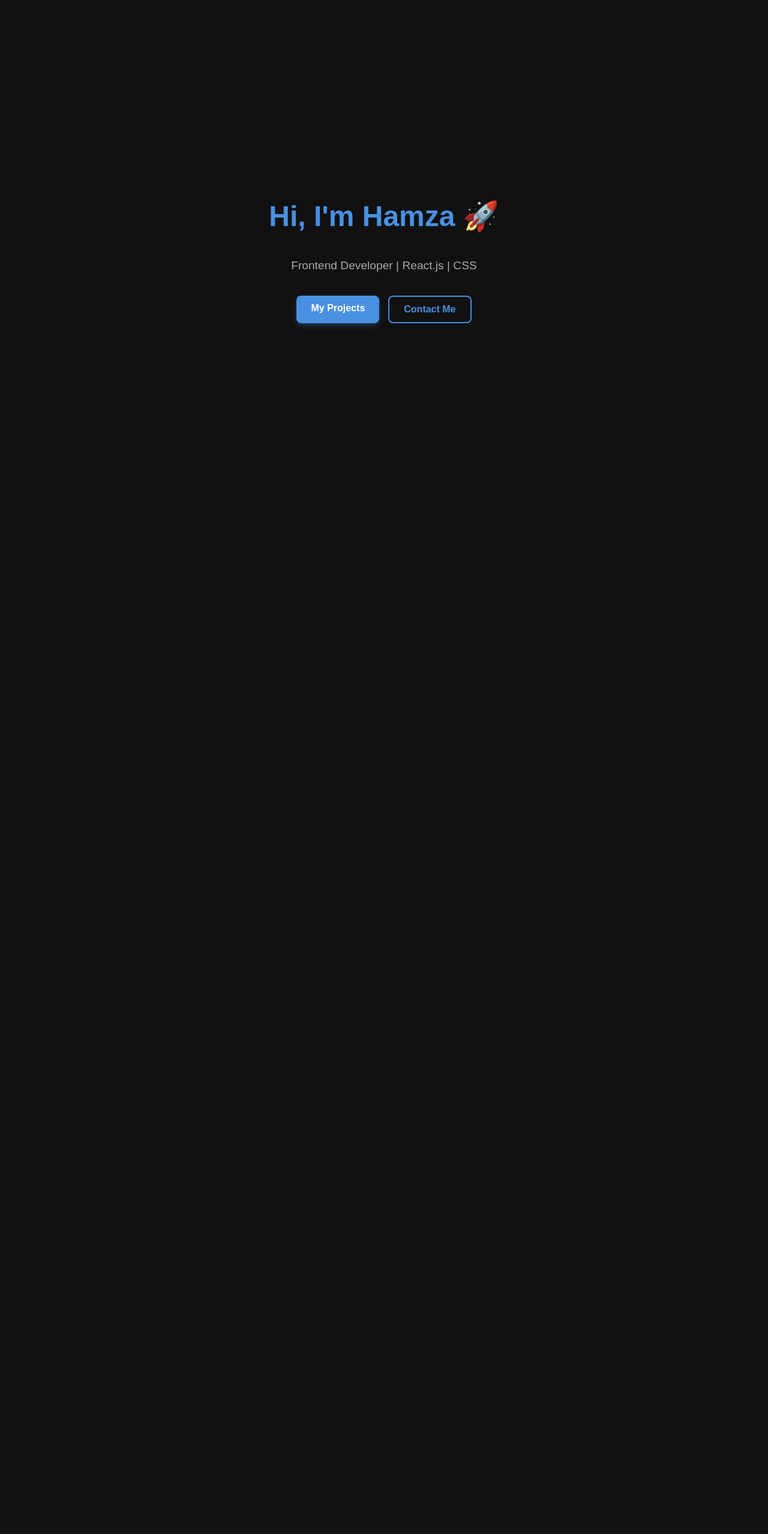
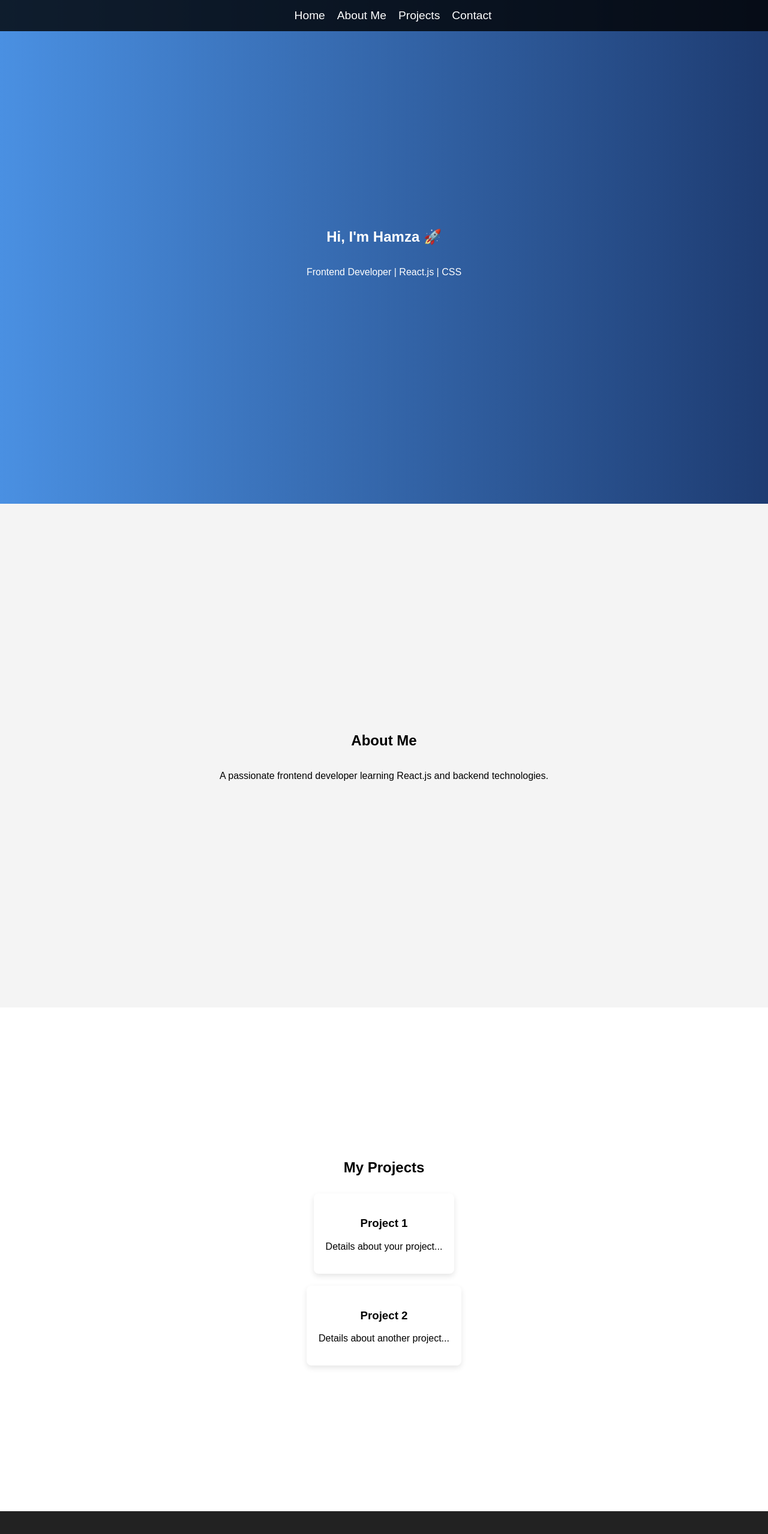
Before and after one commit to hamzas4011/personal-website, a React (Vite) app: page / in a window 1280 px wide. Shown: the top 2558 px of the page at 60% size. Before the commit the page ends 840 px from the top, so only its background shows below. Built offline with nearby package versions, Linux system fonts and the light colour scheme.

Commit message:
new update

```diff
--- a/src/App.jsx
+++ b/src/App.jsx
@@ -1,22 +1,45 @@
 import React from "react";
+import "./index.css"; // Make sure to use your CSS file
 
 export default function App() {
   return (
-    <div className="container">
-      <h1 className="title">
-        Hi, I'm Hamza 🚀
-      </h1>
-      <p className="subtitle">
-        Frontend Developer | React.js | CSS
-      </p>
-      <div className="buttons">
-        <a href="#projects" className="btn primary">
-          My Projects
-        </a>
-        <a href="#contact" className="btn secondary">
-          Contact Me
-        </a>
-      </div>
-    </div>
+    <>
+      {/* Navigation Bar */}
+      <nav className="navbar">
+        <a href="#intro">Home</a>
+        <a href="#about">About Me</a>
+        <a href="#projects">Projects</a>
+        <a href="#contact">Contact</a>
+      </nav>
+
+      {/* Sections */}
+      <section id="intro" className="section intro">
+        <h1>Hi, I'm Hamza 🚀</h1>
+        <p>Frontend Developer | React.js | CSS</p>
+      </section>
+
+      <section id="about" className="section about">
+        <h2>About Me</h2>
+        <p>A passionate frontend developer learning React.js and backend technologies.</p>
+      </section>
+
+      <section id="projects" className="section projects">
+        <h2>My Projects</h2>
+        <div className="project-card">
+          <h3>Project 1</h3>
+          <p>Details about your project...</p>
+        </div>
+        <div className="project-card">
+          <h3>Project 2</h3>
+          <p>Details about another project...</p>
+        </div>
+      </section>
+
+      <section id="contact" className="section contact">
+        <h2>Contact Me</h2>
+        <p>Email: <a href="mailto:hamza@example.com">hamzas4011@hotmail.com</a></p>
+        <p>LinkedIn: <a href="https://linkedin.com/in/hamza" target="_blank">My LinkedIn</a></p>
+      </section>
+    </>
   );
 }
--- a/src/index.css
+++ b/src/index.css
@@ -1,66 +1,70 @@
-
+/* index.css or App.css */
 body {
   font-family: Arial, sans-serif;
   margin: 0;
   padding: 0;
-  background-color: #111;
-  color: white;
-  text-align: center;
+  scroll-behavior: smooth; /* Enables smooth scrolling */
 }
 
-.container {
+.navbar {
+  position: fixed;
+  top: 0;
+  left: 0;
+  width: 100%;
+  background: rgba(0, 0, 0, 0.8);
+  padding: 15px;
+  display: flex;
+  justify-content: center;
+  gap: 20px;
+  z-index: 1000;
+}
+
+.navbar a {
+  color: white;
+  text-decoration: none;
+  font-size: 1.2rem;
+  transition: 0.3s;
+}
+
+.navbar a:hover {
+  color: #4a90e2;
+}
+
+/* Sections */
+.section {
   height: 100vh;
   display: flex;
   flex-direction: column;
   justify-content: center;
   align-items: center;
   padding: 20px;
+  text-align: center;
 }
 
-.title {
-  font-size: 3rem;
-  font-weight: bold;
-  color: #4a90e2;
+.intro {
+  background: linear-gradient(to right, #4a90e2, #1e3c72);
+  color: white;
 }
 
-.subtitle {
-  font-size: 1.2rem;
-  color: #aaa;
-  margin-top: 10px;
+.about {
+  background: #f4f4f4;
+  color: black;
 }
 
-.buttons {
-  margin-top: 20px;
-  display: flex;
-  gap: 15px;
+.projects {
+  background: white;
+  color: black;
 }
 
-.btn {
-  padding: 12px 24px;
-  font-size: 1rem;
-  font-weight: bold;
-  border-radius: 8px;
-  text-decoration: none;
-  transition: all 0.3s ease;
-  display: inline-block;
+.contact {
+  background: #222;
+  color: white;
 }
 
-.primary {
-  background-color: #4a90e2;
-  color: white;
-  box-shadow: 0 4px 10px rgba(74, 144, 226, 0.3);
+.project-card {
+  background: white;
+  padding: 20px;
+  margin: 10px;
+  box-shadow: 0px 4px 10px rgba(0, 0, 0, 0.1);
+  border-radius: 8px;
 }
-
-.primary:hover {
-  background-color: #357ae8;
-}
-
-.secondary {
-  border: 2px solid #4a90e2;
-  color: #4a90e2;
-}
-
-.secondary:hover {
-  background-color: #4a90e2;
-  color: white;
-}
```
